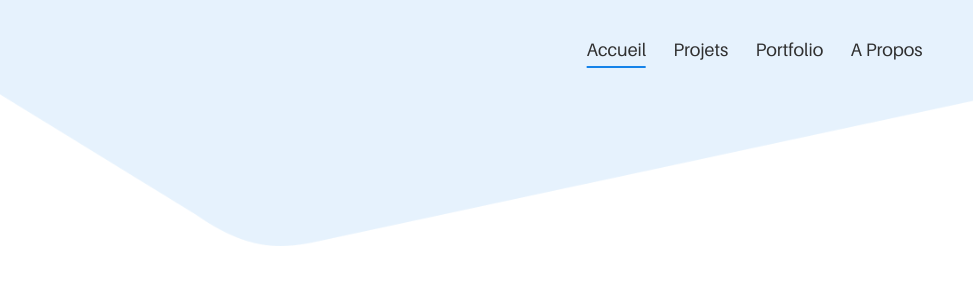
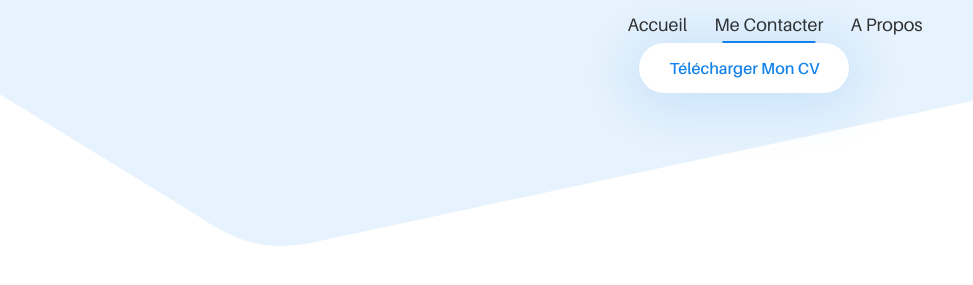
Before and after one commit to scarlettom/cv, a website: page contact.html in a window 1280 px wide. Shown: the top 285 px of the page, 307-1280 px from the left. Drawn offline with Linux system fonts and the light colour scheme.

Commit message:
Update contact.html

```diff
--- a/contact.html
+++ b/contact.html
@@ -3,7 +3,7 @@
 
 <head>
     <meta charset="UTF-8">
-    <meta name="description" content="uza - Model Agency HTML5 Template">
+    <meta name="Scarlett O'Mullan - Contact" content="Scarlett O'Mullan - Contact">
     <meta http-equiv="X-UA-Compatible" content="IE=edge">
     <meta name="viewport" content="width=device-width, initial-scale=1, shrink-to-fit=no">
 
@@ -73,13 +73,16 @@
                         <!-- Nav Start -->
                         <div class="classynav">
                             <ul id="nav">
-                               <li class="current-item"><a href="./index.html">Accueil</a></li>
-                                <li><a href="./projets.html">Projets</a></li>
-                                <li><a href="./portfolio.html">Portfolio</a></li>
+                                <li><a href="./index.html">Accueil</a></li>
+                                <li  class="current-item"><a href="./contact.html">Me Contacter</a></li>
                                 <li><a href="./about.html">A propos</a></li>
                                     </ul>
                         </div>
                         <!-- Nav End -->
+                        <div class="get-a-quote ml-4 mr-3">
+                                <a href="./img/bg-img/cv.pdf" download="cv-scarlett_omullan" class="btn uza-btn">Télécharger mon CV</a>
+                            </div>
+                        </div>
 
                     </div>
                 </nav>
```
